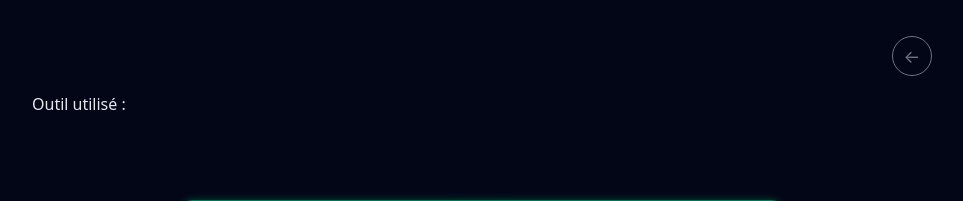
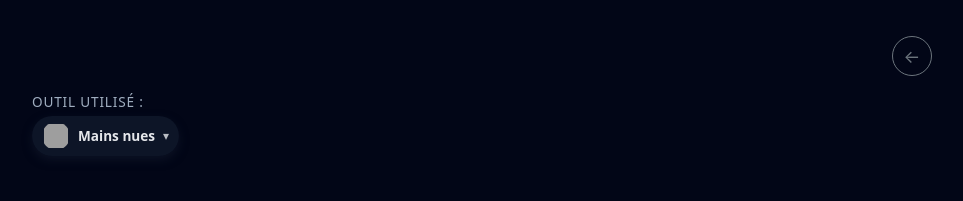
Before and after one commit to ReC82/LodyLand, a Flask app: template app/templates/GAME_UI/lands/land_generic.html in a window 1280 px wide. Shown: the part 72-273 px from the top of the page, without its empty margins (158-1121 px from the left). Run offline with Flask 3, Linux system fonts and the light colour scheme; the template is opened without the code that fills it, so the values that code supplies are empty; grey boxes are pictures that could not be loaded.

Commit message:
imporve tool select : icons; only crafted

```diff
--- a/app/data/lands/forests.yml
+++ b/app/data/lands/forests.yml
@@ -24,7 +24,7 @@ forest:
         - resource: branch
           chance: 1.0
           min: 1
-          max: 2
+          max: 1
       extra_loot:
         - resource: palm_leaf
           chance: 0.10
--- a/app/data/validation_report.html
+++ b/app/data/validation_report.html
@@ -57,7 +57,7 @@ pre {
 </head>
 <body>
 <h1>YAML Validation Report</h1>
-<p>Généré le : 2025-11-30 13:48:53</p>
+<p>Généré le : 2025-11-30 14:10:16</p>
 
 <div class='section'>
 <h2>normalize_cards_yaml.py<span class='status-ok'>✓ OK</span></h2>
@@ -71,7 +71,6 @@ pre {
 <li class='warn'>⚠ WARNING: duplicate item key 'tool_wooden_hammer' from E:\Projects\CS50\Final_Project\Lodyland\app\data\items\tools.yml (overwriting previous definition).</li>
 <li class='warn'>⚠ WARNING: duplicate item key 'tool_vine_net' from E:\Projects\CS50\Final_Project\Lodyland\app\data\items\tools.yml (overwriting previous definition).</li>
 <li class='warn'>⚠ image file not found for item 'ancient_relic_part' (icon=/static/assets/img/items/resources/ancient_relic_part.png, resolved=E:\Projects\CS50\Final_Project\Lodyland\app\static\assets\img\items\resources\ancient_relic_part.png)</li>
-<li class='warn'>⚠ image file not found for item 'bark' (icon=/static/assets/img/items/resources/bark.png, resolved=E:\Projects\CS50\Final_Project\Lodyland\app\static\assets\img\items\resources\bark.png)</li>
 <li class='warn'>⚠ image file not found for item 'berry' (icon=/static/assets/img/items/resources/berry.png, resolved=E:\Projects\CS50\Final_Project\Lodyland\app\static\assets\img\items\resources\berry.png)</li>
 <li class='warn'>⚠ image file not found for item 'clay' (icon=/static/assets/img/items/resources/clay.png, resolved=E:\Projects\CS50\Final_Project\Lodyland\app\static\assets\img\items\resources\clay.png)</li>
 <li class='warn'>⚠ image file not found for item 'flint' (icon=/static/assets/img/items/resources/flint.png, resolved=E:\Projects\CS50\Final_Project\Lodyland\app\static\assets\img\items\resources\flint.png)</li>
--- a/app/static/GAME_UI/css/lands/lands.css
+++ b/app/static/GAME_UI/css/lands/lands.css
@@ -276,3 +276,160 @@
 .slot-tile.slot-on-cooldown {
   opacity: 0.8;
 }
+
+/* ============================================================
+   LAND TOOLS DROPDOWN
+   ============================================================ */
+
+.land-tools {
+  margin-top: 8px;
+  margin-bottom: 16px;
+}
+
+.land-tools-label {
+  font-size: 0.85rem;
+  text-transform: uppercase;
+  letter-spacing: 0.06em;
+  color: #a0aec0;
+}
+
+/* Container dropdown */
+.land-tool-dropdown {
+  position: relative;
+  display: inline-block;
+}
+
+/* Main toggle button */
+.land-tool-dropdown-toggle {
+  display: inline-flex;
+  align-items: center;
+  gap: 8px;
+  padding: 6px 10px;
+  border-radius: 999px;
+  border: none;
+  background: rgba(15, 23, 42, 0.9);
+  color: #e5e7eb;
+  font-size: 0.85rem;
+  box-shadow: 0 4px 10px rgba(15, 23, 42, 0.7);
+  cursor: pointer;
+  transition: background 0.15s ease, transform 0.1s ease, box-shadow 0.15s ease;
+}
+
+.land-tool-dropdown-toggle:hover {
+  background: rgba(30, 64, 175, 0.85);
+  transform: translateY(-1px);
+  box-shadow: 0 6px 14px rgba(15, 23, 42, 0.8);
+}
+
+.land-tool-toggle-icon-wrapper {
+  width: 28px;
+  height: 28px;
+  border-radius: 999px;
+  overflow: hidden;
+  background: rgba(15, 23, 42, 0.9);
+  display: flex;
+  align-items: center;
+  justify-content: center;
+}
+
+.land-tool-toggle-icon {
+  width: 24px;
+  height: 24px;
+  image-rendering: pixelated;
+}
+
+.land-tool-toggle-text {
+  display: flex;
+  flex-direction: column;
+  align-items: flex-start;
+  line-height: 1.1;
+}
+
+.land-tool-toggle-label-main {
+  font-weight: 600;
+}
+
+.land-tool-toggle-caret {
+  font-size: 0.75rem;
+  opacity: 0.8;
+}
+
+/* Dropdown menu */
+.land-tool-dropdown-menu {
+  position: absolute;
+  top: 110%;
+  left: 0;
+  min-width: 220px;
+  padding: 6px;
+  border-radius: 12px;
+  background: rgba(15, 23, 42, 0.98);
+  box-shadow: 0 10px 25px rgba(15, 23, 42, 0.9);
+  z-index: 50;
+  display: none;
+}
+
+.land-tool-dropdown-menu.open {
+  display: block;
+}
+
+/* Items = vrais boutons de tool utilisés par LandTools */
+.land-tool-dropdown-item.land-tool-btn {
+  width: 100%;
+  border: none;
+  background: transparent;
+  padding: 6px 8px;
+  border-radius: 10px;
+  display: flex;
+  align-items: center;
+  gap: 8px;
+  font-size: 0.85rem;
+  color: #e5e7eb;
+  text-align: left;
+  cursor: pointer;
+  transition: background 0.12s ease, transform 0.08s ease;
+}
+
+.land-tool-dropdown-item.land-tool-btn:hover {
+  background: rgba(30, 64, 175, 0.7);
+  transform: translateX(1px);
+}
+
+.land-tool-dropdown-item.land-tool-btn.active {
+  background: radial-gradient(circle at top left, #fbbf24, #92400e);
+  color: #111827;
+}
+
+/* Icones dans la liste (réutilisation) */
+.land-tool-icon-wrapper {
+  width: 28px;
+  height: 28px;
+  border-radius: 999px;
+  overflow: hidden;
+  background: rgba(15, 23, 42, 0.9);
+  display: flex;
+  align-items: center;
+  justify-content: center;
+}
+
+.land-tool-icon {
+  width: 24px;
+  height: 24px;
+  image-rendering: pixelated;
+}
+
+.land-tool-text {
+  display: flex;
+  flex-direction: column;
+  align-items: flex-start;
+  line-height: 1.1;
+}
+
+.land-tool-label-main {
+  font-weight: 500;
+}
+
+/* Tools non craftés : cachés */
+.land-tool-btn.tool-locked {
+  display: none !important;
+  pointer-events: none;
+}
--- a/app/static/GAME_UI/js/lands/land_common.js
+++ b/app/static/GAME_UI/js/lands/land_common.js
@@ -25,9 +25,22 @@
 
     function lockToolButton(btn) {
       if (!btn) return;
+
+      const toolKey = btn.getAttribute("data-tool") || "hands";
+
+      // "hands" must always be visible
+      if (toolKey === "hands") {
+        btn.classList.remove("tool-locked");
+        btn.disabled = false;
+        btn.removeAttribute("title");
+        btn.style.display = "flex";
+        return;
+      }
+
       btn.classList.add("tool-locked");
       btn.disabled = true;
       btn.setAttribute("title", "Tu dois d'abord crafter cet outil.");
+      btn.style.display = "none"; // hide from dropdown
     }
 
     function unlockToolButton(btn) {
@@ -35,17 +48,30 @@
       btn.classList.remove("tool-locked");
       btn.disabled = false;
       btn.removeAttribute("title");
+      btn.style.display = "flex"; // show in dropdown
     }
+
+
 
     /**
      * Enable/disable tools based on player's crafted items.
      * items = data.items from /api/state
+     * -> On utilise aussi items.icon (depuis items.yml) pour afficher les icônes.
      */
     function applyAvailability(items) {
       const list = Array.isArray(items) ? items : [];
 
-      const hasItem = (key) =>
-        list.some((it) => it.item_key === key && (it.qty || 0) > 0);
+      // Map rapide item_key -> meta (avec icon, qty, labels, ...)
+      const metaByKey = new Map();
+      list.forEach((it) => {
+        if (!it || !it.item_key) return;
+        metaByKey.set(it.item_key, it);
+      });
+
+      const hasItem = (key) => {
+        const meta = metaByKey.get(key);
+        return !!meta && (meta.qty || 0) > 0;
+      };
 
       const buttons = document.querySelectorAll(".land-tool-btn");
       buttonsCache = buttons;
@@ -55,7 +81,8 @@
 
         // Priority: explicit requires_item in HTML
         const explicitRequired = btn.dataset.requiresItem || null;
-        let requiredItemKey = explicitRequired;
+        const itemKeyAttr = btn.dataset.itemKey || null;
+        let requiredItemKey = explicitRequired || itemKeyAttr;
 
         // Fallback convention:
         //  - pas de requires_item explicite
@@ -68,10 +95,23 @@
 
         // Mains (ou outil sans requirement) = toujours dispo
         if (!requiredItemKey || toolKey === "hands") {
+          // Icône des mains normalement déjà câblée dans le HTML
           unlockToolButton(btn);
           return;
         }
 
+        // Si on a des meta pour cet item_key → on pousse l'icône dans le bouton
+        const meta = metaByKey.get(requiredItemKey);
+        if (meta && meta.icon) {
+          const label =
+            meta.label_fr ||
+            meta.label_en ||
+            btn.getAttribute("data-label") ||
+            toolKey;
+          applyIconToButton(btn, meta.icon, label);
+        }
+
+        // Lock / unlock suivant présence dans l'inventaire
         if (hasItem(requiredItemKey)) {
           unlockToolButton(btn);
         } else {
@@ -79,6 +119,7 @@
         }
       });
     }
+
 
     /**
      * Load /api/state once and apply tool availability.
@@ -531,6 +572,43 @@
 
   window.LandSlots = LandSlots;
 
+    // Normalize icon path from YAML to a usable URL
+    function normalizeIconPath(iconPath) {
+      if (!iconPath) return null;
+
+      // Absolute URL (CDN, etc.)
+      if (iconPath.startsWith("http://") || iconPath.startsWith("https://")) {
+        return iconPath;
+      }
+
+      // Déjà en chemin absolu (/static/...)
+      if (iconPath.startsWith("/")) {
+        return iconPath;
+      }
+
+      // On enlève un éventuel "static/" au début, on préfixe par /static/
+      const cleaned = iconPath.replace(/^\/?static\//, "");
+      return "/static/" + cleaned;
+    }
+
+    // Apply icon + alt to a given tool button (if present)
+    function applyIconToButton(btn, iconPath, label) {
+      if (!btn) return;
+      const url = normalizeIconPath(iconPath);
+      if (!url) return;
+
+      btn.dataset.icon = url;
+
+      const img = btn.querySelector(".land-tool-icon");
+      if (img) {
+        img.src = url;
+        if (label) {
+          img.alt = label;
+        }
+      }
+    }
+
+
   // ---------------------------------------------------------------------------
   // DOM Ready: wiring commun à tous les lands
   // ---------------------------------------------------------------------------
--- /dev/null
+++ b/app/static/GAME_UI/js/lands/land_tools_dropdown.js
@@ -0,0 +1,88 @@
+/*
+  File: static/GAME_UI/js/lands/land_tools_dropdown.js
+  Purpose: Link the land tools dropdown UI with existing LandTools logic.
+  Notes:
+  - Relies on the HTML structure:
+    - #land-tool-toggle (main button)
+    - #land-tool-menu (dropdown menu)
+    - .land-tool-btn inside the menu (one per tool)
+*/
+
+(function () {
+  document.addEventListener("DOMContentLoaded", function () {
+    const toggleBtn = document.getElementById("land-tool-toggle");
+    const menu = document.getElementById("land-tool-menu");
+    if (!toggleBtn || !menu) return;
+
+    const items = Array.from(menu.querySelectorAll(".land-tool-btn"));
+
+    // Helper: update main toggle button (icon + label) from a given tool button
+    function updateToggleFrom(btn) {
+      if (!btn) return;
+
+      const iconUrl = btn.getAttribute("data-icon");
+      const label =
+        btn.getAttribute("data-label") ||
+        btn.getAttribute("data-tool") ||
+        "Tool";
+
+      const iconImg = toggleBtn.querySelector(".land-tool-toggle-icon");
+      const labelSpan = toggleBtn.querySelector(
+        ".land-tool-toggle-label-main"
+      );
+
+      if (iconImg && iconUrl) {
+        iconImg.src = iconUrl;
+        iconImg.alt = label;
+      }
+      if (labelSpan) {
+        labelSpan.textContent = label;
+      }
+
+      toggleBtn.setAttribute("aria-expanded", "false");
+    }
+
+    // Open/close menu on toggle click
+    toggleBtn.addEventListener("click", function (e) {
+      e.stopPropagation();
+      const isOpen = menu.classList.contains("open");
+      if (isOpen) {
+        menu.classList.remove("open");
+        toggleBtn.setAttribute("aria-expanded", "false");
+      } else {
+        menu.classList.add("open");
+        toggleBtn.setAttribute("aria-expanded", "true");
+      }
+    });
+
+    // Close when clicking outside
+    document.addEventListener("click", function () {
+      if (menu.classList.contains("open")) {
+        menu.classList.remove("open");
+        toggleBtn.setAttribute("aria-expanded", "false");
+      }
+    });
+
+    // When selecting a tool in the menu
+    items.forEach(function (btn) {
+      btn.addEventListener("click", function (e) {
+        e.stopPropagation();
+
+        // LandTools in land_common.js already listens to .land-tool-btn clicks
+        // and will handle active class / current tool for /api/collect.
+
+        // Here we only update the main toggle visuals and close the menu.
+        updateToggleFrom(btn);
+        menu.classList.remove("open");
+      });
+    });
+
+    // Init: use the currently active tool (set by LandTools or fallback to first item)
+    const activeBtn =
+      menu.querySelector(".land-tool-btn.active") || items[0];
+
+    if (activeBtn) {
+      updateToggleFrom(activeBtn);
+    }
+  });
+})();
--- a/app/templates/GAME_UI/lands/land_generic.html
+++ b/app/templates/GAME_UI/lands/land_generic.html
@@ -41,22 +41,74 @@
       </a>
     </div>
 
-    <!-- Sélecteur d'outils (généré depuis lands.yml) -->
+    <!-- Sélecteur d'outils (menu déroulant) -->
     <div class="land-tools mb-3">
       <div class="land-tools-label mb-1">Outil utilisé :</div>
-      <div class="btn-group" role="group" aria-label="Outils de collecte {{ land_label }}">
-        {% for tool in tools %}
+
+      <div class="land-tool-dropdown">
+        {# Bouton principal qui affiche l’outil courant (par défaut : mains) #}
         <button
           type="button"
-            class="btn btn-sm btn-outline-light land-tool-btn {% if tool.key == 'hands' %}active{% endif %}"
+          class="land-tool-dropdown-toggle"
+          id="land-tool-toggle"
+          aria-haspopup="true"
+          aria-expanded="false"
+        >
+          <span class="land-tool-toggle-icon-wrapper">
+            <img
+              src="{{ url_for('static', filename='assets/img/items/tools/hand.png') }}"
+              alt="Mains nues"
+              class="land-tool-toggle-icon"
+            />
+          </span>
+          <span class="land-tool-toggle-text">
+            <span class="land-tool-toggle-label-main">Mains nues</span>
+          </span>
+          <span class="land-tool-toggle-caret">▾</span>
+        </button>
+
+        {# Menu contenant tous les tools disponibles pour ce land #}
+        <div class="land-tool-dropdown-menu" id="land-tool-menu">
+          {% for tool in tools %}
+            {# hands = icône fixe dans static #}
+            {% if tool.key == 'hands' %}
+              {% set icon_static = url_for('static', filename='assets/img/items/tools/hand.png') %}
+            {% else %}
+              {% set icon_static = '' %}
+            {% endif %}
+
+            {# clé d'item utilisée pour PlayerItem + ITEM_DEFS (items.yml) #}
+            {% set item_key = tool.requires_item or tool.key %}
+
+            <button
+              type="button"
+              class="land-tool-dropdown-item land-tool-btn {% if tool.key == 'hands' %}active{% endif %}"
               data-tool="{{ tool.key }}"
               data-requires-item="{{ tool.requires_item or '' }}"
+              data-item-key="{{ item_key }}"
+              data-icon="{{ icon_static }}"
+              data-label="{{ tool.label }}"
             >
-            {{ tool.emoji }} {{ tool.label }}
+              <span class="land-tool-icon-wrapper">
+                <img
+                  src="{{ icon_static }}"
+                  alt="{{ tool.label }}"
+                  class="land-tool-icon"
+                />
+              </span>
+              <span class="land-tool-text">
+                <span class="land-tool-label-main">
+                  {{ tool.label }}
+                </span>
+              </span>
             </button>
           {% endfor %}
         </div>
       </div>
+    </div>
+
+
+
 
     <!-- Grille des slots -->
     <div class="slot-grid">
@@ -122,4 +174,5 @@
 
 {% block extra_scripts %}
   <script src="{{ url_for('static', filename='GAME_UI/js/lands/land_common.js') }}"></script>
+  <script src="{{ url_for('static', filename='GAME_UI/js/lands/land_tools_dropdown.js') }}"></script>
 {% endblock %}
```
Also changed, not shown: app/static/assets/img/cards/recipes/card_recipe_sharp_stone.png (added), app/static/assets/img/cards/recipes/card_recipe_vine_net.png (added), app/static/assets/img/cards/recipes/card_recipe_wooden_hammer.png (added), app/static/assets/img/items/resources/ancient_relic_part.png (added), app/static/assets/img/items/resources/bark.png (added), app/static/assets/img/items/resources/berry.png (added), app/static/assets/img/items/resources/clay.png (added), app/static/assets/img/items/resources/flint.png (added), 3 other files. Lines whose indentation alone changed are shown as unchanged.
